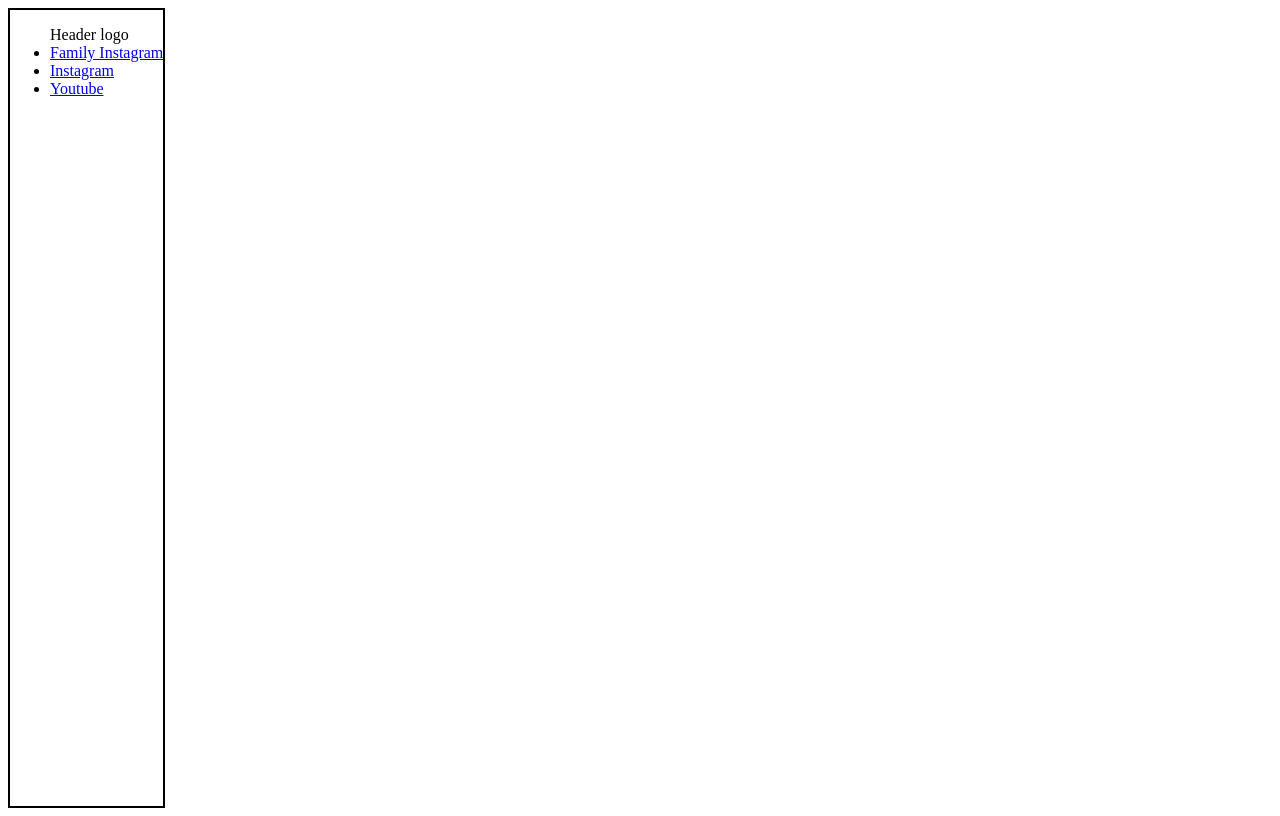
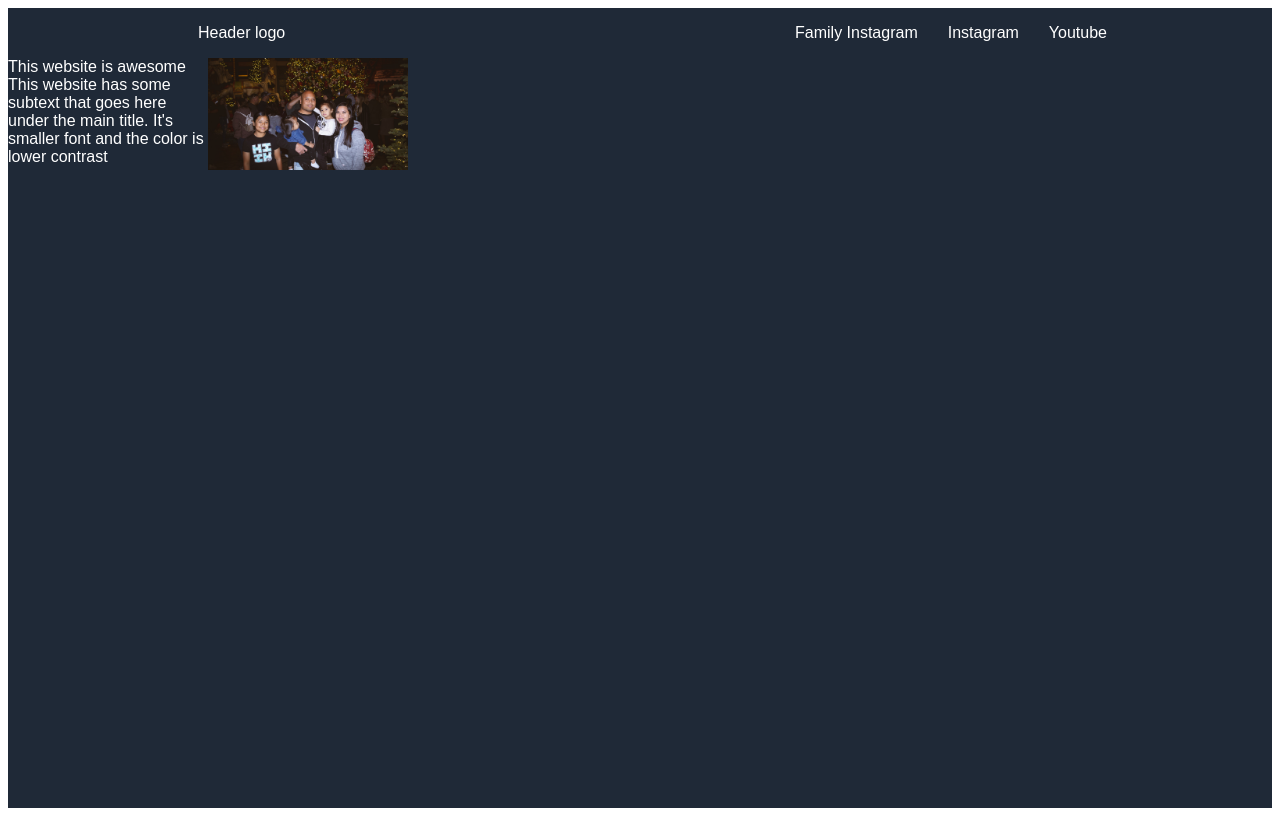
Before and after one commit to chamorrowizard/Odin-Project-Landing-Page, a plain HTML site: page index.html in a window 1280 px wide. Drawn offline with Linux system fonts and the light colour scheme.

Commit message:
Adjust hero box size
the flexbox for hero adjusted to 200px

```diff
--- a/index.html
+++ b/index.html
@@ -10,11 +10,19 @@
     <div class="container">
         <div class="container1">
           <div class="header">
-            <ul>Header logo
-                <li><a href="https://www.instagram.com/thecabreramontage/" rel="noopener noreferrer">Family Instagram</a></li>
-                <li><a href="https://www.instagram.com/jcabrera702/" rel="noopener noreferrer">Instagram</a></li>
-                <li><a href="https://www.youtube.com/@FitDadDiaries702" rel="noopener noreferrer">Youtube</a></li>
+            <ul>
+                <li id="header-logo">Header logo</li>
+                <li><a href="https://www.instagram.com/thecabreramontage/" rel="noopener noreferrer" target="_blank">Family Instagram</a></li>
+                <li><a href="https://www.instagram.com/jcabrera702/" rel="noopener noreferrer" target="_blank">Instagram</a></li>
+                <li id="youtube"><a href="https://www.youtube.com/@FitDadDiaries702" rel="noopener noreferrer" target="_blank">Youtube</a></li>
             </ul>
+          </div>
+          <div class="hero">
+            <div class="hero-text">
+              <div id="main-text">This website is awesome</div>
+              <div id="second-text">This website has some subtext that goes here under the main title. It's smaller font and the color is lower contrast</div>
+            </div>
+            <img src="IMG_0340.jpg">
           </div>
         </div>
         <div class="container2">
--- a/style.css
+++ b/style.css
@@ -3,8 +3,37 @@
     padding: 0;
     height: 100vh;
     display: flex;
+    font-family: sans-serif;
 }
 
 .container1{
-    border: 2px solid;
+    background-color: #1f2937;
+    width: 100%;
+    color: white;
 }
+.header ul{
+    display: flex;
+    /* border: 2px solid; */
+    list-style: none;
+    justify-content:center;
+}
+a{
+    text-decoration: none;
+    margin: 15px;
+    color: white;
+}
+#header-logo{
+    margin-right: auto;
+    margin-left: 150px;
+}
+#youtube{
+    margin-right: 150px;
+}
+.hero{
+    display:flex;
+    flex: auto;
+}
+.hero > *{
+    height: auto;
+    width:200px;
+}
```
Also changed, not shown: IMG_0340.jpg (added).
